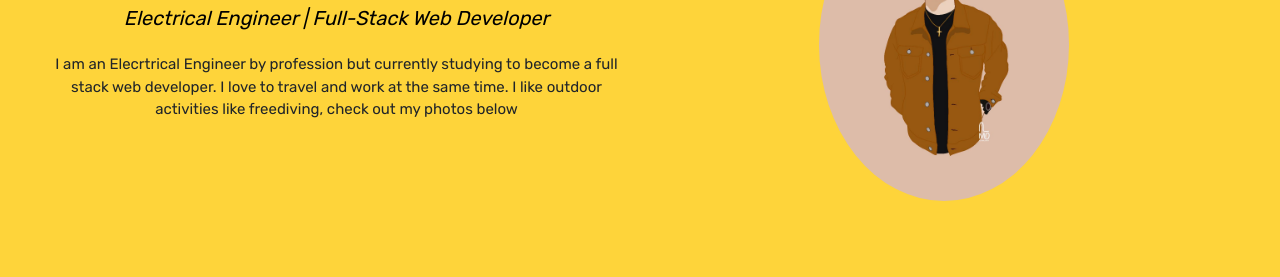
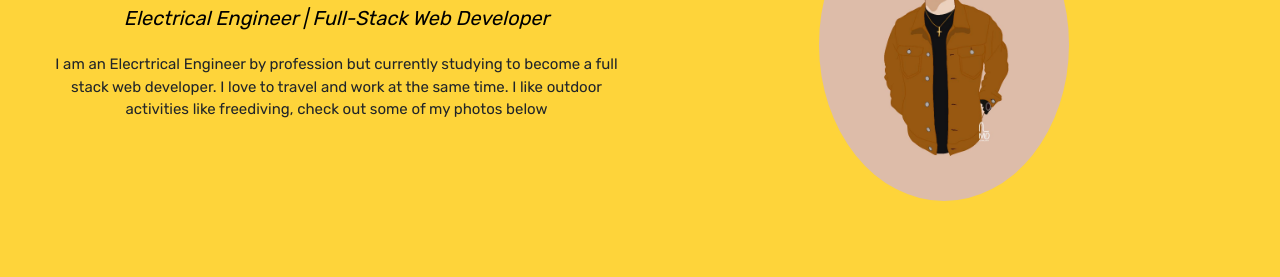
Before and after one commit to LeysonMoves/webportfolio, a plain HTML site: page index.html in a window 1280 px wide. Shown: the part 176-453 px from the top of the page. Drawn offline with nearby package versions, Linux system fonts and the light colour scheme; a web font is replaced by a local one.

Commit message:
Updated my code

```diff
--- a/index.html
+++ b/index.html
@@ -64,7 +64,7 @@
                   <div>
 					<h1 class="aj" >AJ Leyson</h1>
 					<h3 class="full">Electrical Engineer | Full-Stack Web Developer</h3>
-					<p class="description">I am an Elecrtrical Engineer by profession but currently studying to become a full stack web developer. I love to travel and work at the same time. I like outdoor activities like freediving, check out my photos below</p>
+					<p class="description">I am an Elecrtrical Engineer by profession but currently studying to become a full stack web developer. I love to travel and work at the same time. I like outdoor activities like freediving, check out some of my photos below</p>
 				  </div>
                 </div>
                 <div class="col-12 col-md-6 order-1 order-md-2">
```
